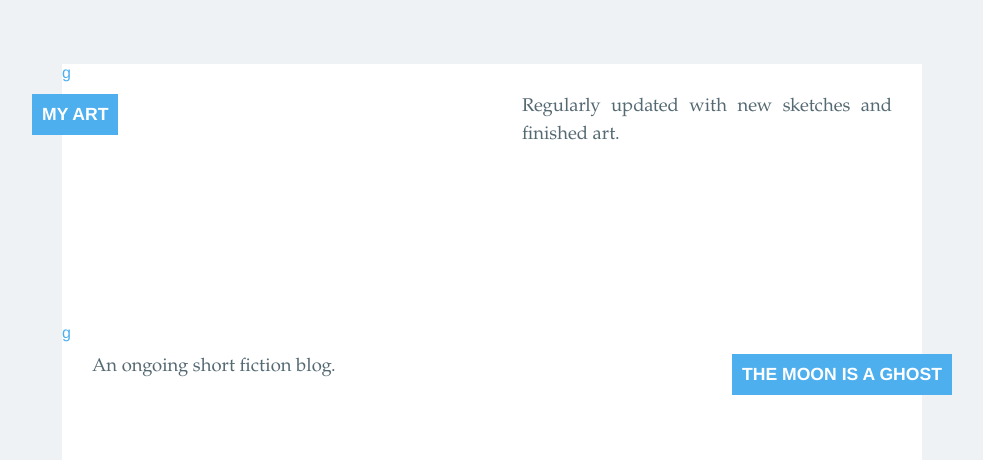
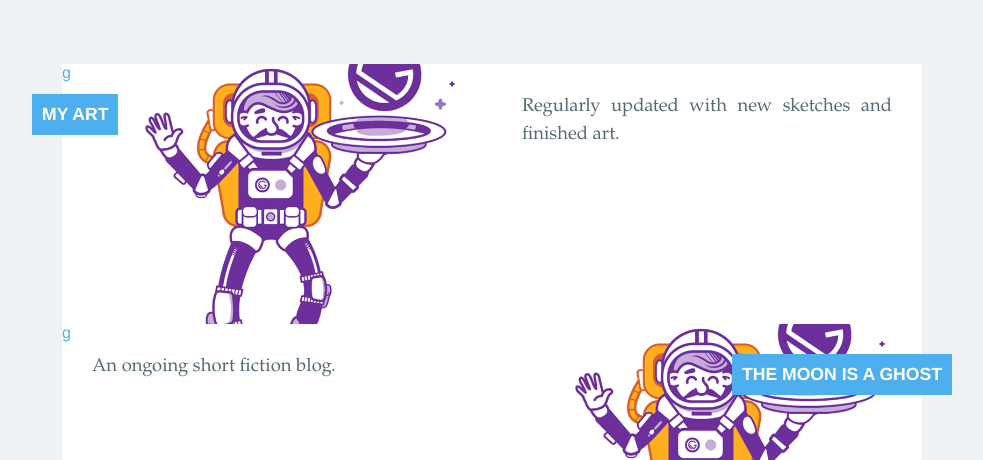
Before and after one commit to antimagic/staircasewitch, a Gatsby site: page / in a window 1280 px wide. Shown: the part 340-800 px from the top of the page, without its empty margins (148-1131 px from the left). Built offline with nearby package versions, Linux system fonts and the light colour scheme; Gatsby itself is replaced by a stand-in of ours; a web font is replaced by a local one.

Commit message:
:package: Added project images

```diff
--- a/src/components/project.js
+++ b/src/components/project.js
@@ -1,11 +1,16 @@
 import React from "react"
+import cover from "../images/gatsby-astronaut.png"
 
 const Project = (props) => {
+  const coverStyle = {
+    backgroundImage: `url(${cover})`
+  }
+
   return (
     <div className="row-outer">
       <article className="row">
         <a href={props.url} className="block-link">g</a>
-        <div href={props.url} className={`cover ${props.slug}`}></div>
+        <div href={props.url} className={`cover ${props.slug}`} style={coverStyle}></div>
         <div className="copy">
           <h1><a href={props.url}>{props.title}</a></h1>
           <p>{props.description}</p>
--- a/src/data/projects.json
+++ b/src/data/projects.json
@@ -3,7 +3,7 @@
     "title": "My Art",
     "slug": "art",
     "url": "https://instagram.com/staircasewitch/",
-    "image": "",
+    "image": "gatsby-astronaut.png",
     "description": "Regularly updated with new sketches and finished art."
   },
   {
```
Also changed, not shown: src/images/project-art.jpg (added), src/images/project-avatar.jpg (added), src/images/project-hallucinfection.jpg (added), src/images/project-porridge.jpg (added), src/images/project-shmup.jpg (added), src/images/project-sync.jpg (added), src/images/project-transcend.jpg (added), src/images/project-tumblr.jpg (added), src/images/project-windmills.jpg (added).
